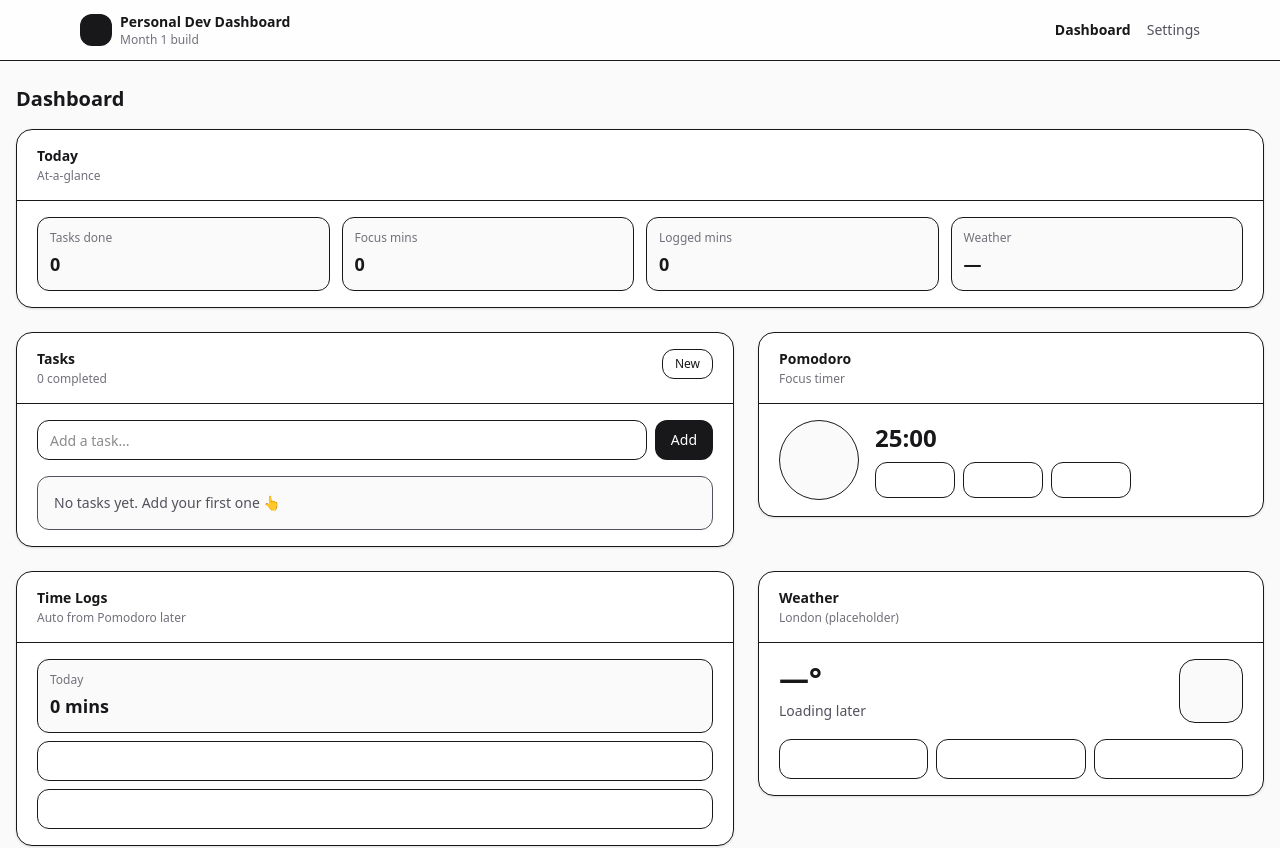
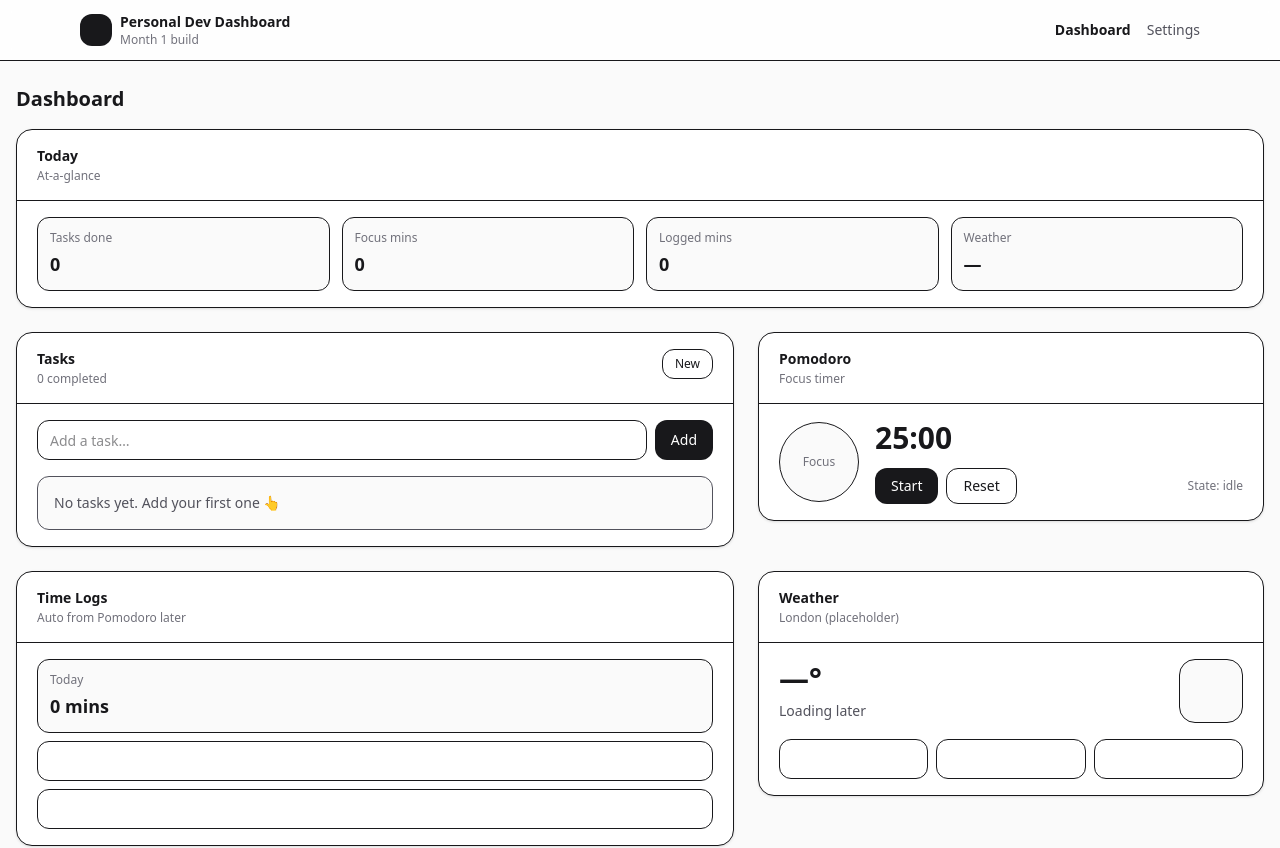
Before and after one commit to ulrictene/Dev-dashboard, a React (Vite) app: page /dashboard in a window 1280 px wide. Shown: the top 848 px of the page. Built offline with nearby package versions, Linux system fonts and the light colour scheme.

Commit message:
feat: pomodoro focus timer with persistence

```diff
--- a/src/app/config/constants.ts
+++ b/src/app/config/constants.ts
@@ -1,3 +1,4 @@
 export const STORAGE_KEYS = {
   tasks: "pdd.tasks.v1",
+  pomodoro: "pdd.pomodoro.v1",
 } as const;
--- a/src/features/dashboard/widgets/PomodoroWidget.tsx
+++ b/src/features/dashboard/widgets/PomodoroWidget.tsx
@@ -1,16 +1,68 @@
+// import WidgetCard from "../../dashboard/components/WidgetCard";
+
+// export default function PomodoroWidget() {
+//   return (
+//     <WidgetCard title="Pomodoro" subtitle="Focus timer">
+//       <div className="flex items-center justify-between gap-4">
+//         <div className="h-20 w-20 rounded-full border bg-zinc-50" />
+//         <div className="flex-1">
+//           <div className="text-2xl font-semibold tabular-nums">25:00</div>
+//           <div className="mt-2 flex gap-2">
+//             <div className="h-9 w-20 rounded-xl border bg-white" />
+//             <div className="h-9 w-20 rounded-xl border bg-white" />
+//             <div className="h-9 w-20 rounded-xl border bg-white" />
+//           </div>
+//         </div>
+//       </div>
+//     </WidgetCard>
+//   );
+// }
 import WidgetCard from "../../dashboard/components/WidgetCard";
+import { formatMMSS, usePomodoro } from "../../../features/productivity/pomodoro/usePomodoro";
 
 export default function PomodoroWidget() {
+  const { state, start, pause, reset } = usePomodoro();
+
+  const time = formatMMSS(state.remainingSeconds);
+
   return (
     <WidgetCard title="Pomodoro" subtitle="Focus timer">
-      <div className="flex items-center justify-between gap-4">
-        <div className="h-20 w-20 rounded-full border bg-zinc-50" />
+      <div className="flex items-center gap-4">
+        {/* Simple ring placeholder for now */}
+        <div className="grid h-20 w-20 place-items-center rounded-full border bg-zinc-50">
+          <div className="text-xs text-zinc-500">Focus</div>
+        </div>
+
         <div className="flex-1">
-          <div className="text-2xl font-semibold tabular-nums">25:00</div>
-          <div className="mt-2 flex gap-2">
-            <div className="h-9 w-20 rounded-xl border bg-white" />
-            <div className="h-9 w-20 rounded-xl border bg-white" />
-            <div className="h-9 w-20 rounded-xl border bg-white" />
+          <div className="text-3xl font-semibold tabular-nums">{time}</div>
+
+          <div className="mt-3 flex flex-wrap gap-2">
+            {state.runState !== "running" ? (
+              <button
+                onClick={start}
+                className="h-9 rounded-xl bg-zinc-900 px-4 text-sm font-medium text-white hover:bg-zinc-800"
+              >
+                Start
+              </button>
+            ) : (
+              <button
+                onClick={pause}
+                className="h-9 rounded-xl border bg-white px-4 text-sm font-medium hover:bg-zinc-50"
+              >
+                Pause
+              </button>
+            )}
+
+            <button
+              onClick={reset}
+              className="h-9 rounded-xl border bg-white px-4 text-sm font-medium hover:bg-zinc-50"
+            >
+              Reset
+            </button>
+
+            <span className="ml-auto self-center text-xs text-zinc-500">
+              State: {state.runState}
+            </span>
           </div>
         </div>
       </div>
--- /dev/null
+++ b/src/features/productivity/pomodoro/types.ts
@@ -0,0 +1,15 @@
+export type PomodoroRunState = "idle" | "running" | "paused";
+
+export type PomodoroState = {
+  runState: PomodoroRunState;
+
+  // countdown
+  remainingSeconds: number; // e.g. 1500 for 25min
+
+  // used to keep accurate time while running
+  runningStartedAt?: string | null; // ISO datetime when last started
+  remainingAtStart?: number | null; // seconds remaining when last started
+
+  // settings (keep minimal for now)
+  focusMinutes: number; // default 25
+};
--- /dev/null
+++ b/src/features/productivity/pomodoro/usePomodoro.ts
@@ -0,0 +1,144 @@
+import { useEffect, useMemo } from "react";
+import { STORAGE_KEYS } from "../../../app/config/constants";
+import { useLocalStorage } from "../../../shared/hooks/useLocalStorage";
+import type { PomodoroState } from "./types";
+
+const DEFAULT_FOCUS_MINUTES = 25;
+
+function clamp(n: number, min: number, max: number) {
+  return Math.max(min, Math.min(max, n));
+}
+
+export function usePomodoro() {
+  const [state, setState] = useLocalStorage<PomodoroState>(
+    STORAGE_KEYS.pomodoro,
+    {
+      runState: "idle",
+      remainingSeconds: DEFAULT_FOCUS_MINUTES * 60,
+      runningStartedAt: null,
+      remainingAtStart: null,
+      focusMinutes: DEFAULT_FOCUS_MINUTES,
+    }
+  );
+
+  // Derived remaining time while running (based on real clock, not setInterval drift)
+  const computedRemaining = useMemo(() => {
+    if (state.runState !== "running") return state.remainingSeconds;
+
+    const startedAtMs = state.runningStartedAt
+      ? new Date(state.runningStartedAt).getTime()
+      : Date.now();
+
+    const base = state.remainingAtStart ?? state.remainingSeconds;
+    const elapsedSeconds = Math.floor((Date.now() - startedAtMs) / 1000);
+
+    return clamp(base - elapsedSeconds, 0, base);
+  }, [
+    state.runState,
+    state.remainingSeconds,
+    state.runningStartedAt,
+    state.remainingAtStart,
+  ]);
+
+  // Tick: update stored remainingSeconds occasionally (keeps UI responsive & persistence accurate)
+  useEffect(() => {
+    if (state.runState !== "running") return;
+
+    const id = window.setInterval(() => {
+      setState((prev) => {
+        if (prev.runState !== "running") return prev;
+
+        const startedAtMs = prev.runningStartedAt
+          ? new Date(prev.runningStartedAt).getTime()
+          : Date.now();
+
+        const base = prev.remainingAtStart ?? prev.remainingSeconds;
+        const elapsedSeconds = Math.floor((Date.now() - startedAtMs) / 1000);
+        const nextRemaining = clamp(base - elapsedSeconds, 0, base);
+
+        // When hits 0, stop
+        if (nextRemaining === 0) {
+          return {
+            ...prev,
+            runState: "idle",
+            remainingSeconds: 0,
+            runningStartedAt: null,
+            remainingAtStart: null,
+          };
+        }
+
+        return { ...prev, remainingSeconds: nextRemaining };
+      });
+    }, 250);
+
+    return () => window.clearInterval(id);
+  }, [state.runState, setState]);
+
+  function start() {
+    setState((prev) => {
+      if (prev.runState === "running") return prev;
+      return {
+        ...prev,
+        runState: "running",
+        runningStartedAt: new Date().toISOString(),
+        remainingAtStart: prev.remainingSeconds,
+      };
+    });
+  }
+
+  function pause() {
+    setState((prev) => {
+      if (prev.runState !== "running") return prev;
+
+      const startedAtMs = prev.runningStartedAt
+        ? new Date(prev.runningStartedAt).getTime()
+        : Date.now();
+      const base = prev.remainingAtStart ?? prev.remainingSeconds;
+      const elapsedSeconds = Math.floor((Date.now() - startedAtMs) / 1000);
+      const nextRemaining = clamp(base - elapsedSeconds, 0, base);
+
+      return {
+        ...prev,
+        runState: "paused",
+        remainingSeconds: nextRemaining,
+        runningStartedAt: null,
+        remainingAtStart: null,
+      };
+    });
+  }
+
+  function reset() {
+    setState((prev) => ({
+      ...prev,
+      runState: "idle",
+      remainingSeconds: prev.focusMinutes * 60,
+      runningStartedAt: null,
+      remainingAtStart: null,
+    }));
+  }
+
+  function setFocusMinutes(minutes: number) {
+    const m = clamp(Math.round(minutes), 1, 120);
+    setState((prev) => ({
+      ...prev,
+      focusMinutes: m,
+      ...(prev.runState === "idle"
+        ? { remainingSeconds: m * 60 }
+        : null),
+    }));
+  }
+
+  return {
+    state: { ...state, remainingSeconds: computedRemaining },
+    start,
+    pause,
+    reset,
+    setFocusMinutes,
+  };
+}
+
+export function formatMMSS(totalSeconds: number) {
+  const m = Math.floor(totalSeconds / 60);
+  const s = totalSeconds % 60;
+  return `${String(m).padStart(2, "0")}:${String(s).padStart(2, "0")}`;
+}
```
